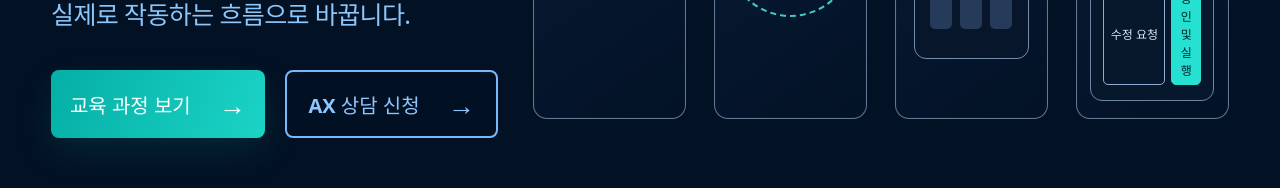
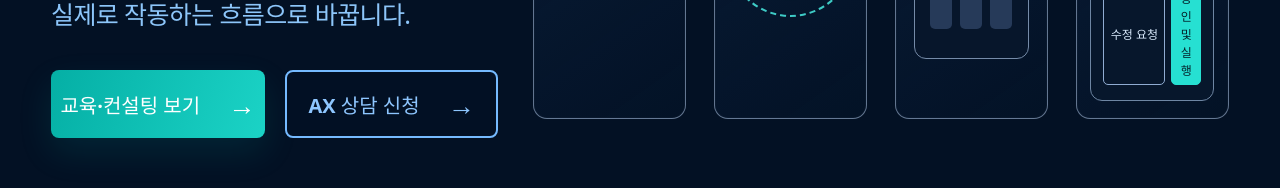
Before and after one commit to simeddk/edu_register, a React (Vite) app: page / in a window 1280 px wide. Shown: the part 488-676 px from the top of the page. Built offline with nearby package versions, Linux system fonts and the light colour scheme.

Commit message:
Update main.tsx

```diff
--- a/src/main.tsx
+++ b/src/main.tsx
@@ -132,7 +132,7 @@ function ProcessSection() {
 
 function App() {
   return <div className="page"><Header/><main><section className="hero">
-    <Reveal className="hero-copy"><h1>AI 도구를<br/>소개하는 데서<br/><em>끝내지 않습니다.</em></h1><p>반복되는 업무를 찾고,<br/>실제로 작동하는 흐름으로 바꿉니다.</p><div className="hero-actions"><a className="primary" href="#education">교육 과정 보기 <Arrow/></a><a className="secondary" href="#contact">AX 상담 신청 <Arrow/></a></div></Reveal>
+    <Reveal className="hero-copy"><h1>AI 도구를<br/>소개하는 데서<br/><em>끝내지 않습니다.</em></h1><p>반복되는 업무를 찾고,<br/>실제로 작동하는 흐름으로 바꿉니다.</p><div className="hero-actions"><a className="primary" href="#services">교육·컨설팅 보기 <Arrow/></a><a className="secondary" href="#contact">AX 상담 신청 <Arrow/></a></div></Reveal>
     <Workflow/>
   </section><ProblemsSection/><ServicesSection/><CasesSection/><ProcessSection/></main></div>;
 }
```
